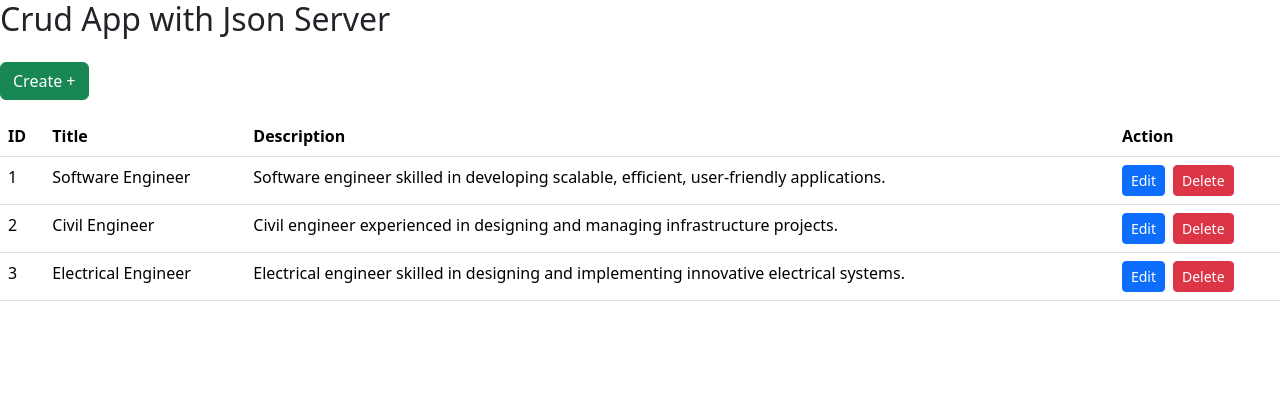
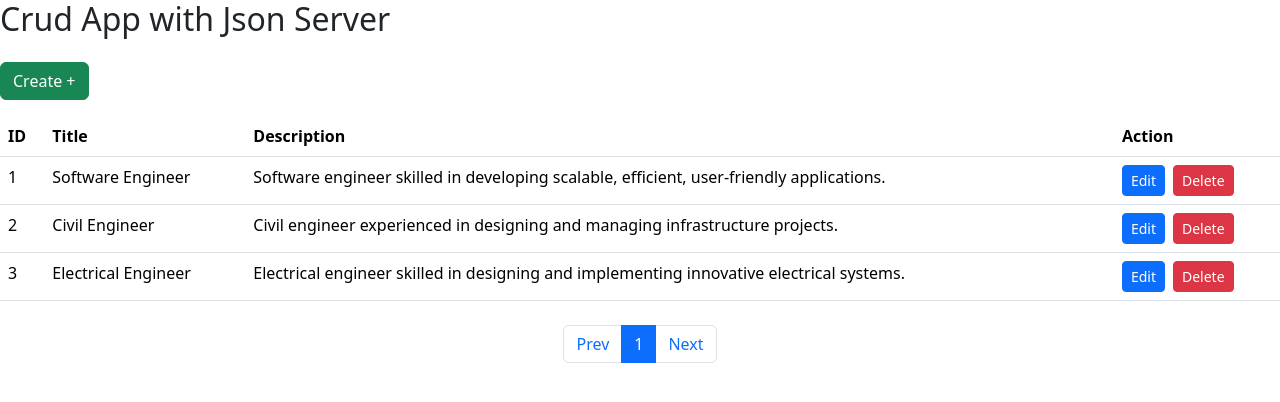
Before and after one commit to FakrulSwe/to-do-web, a React (Create React App) app: page / in a window 1280 px wide. Shown: the top 402 px of the page. Built offline with nearby package versions, Linux system fonts and the light colour scheme.

Commit message:
Added pagination

```diff
--- a/src/App.css
+++ b/src/App.css
@@ -36,3 +36,7 @@
     transform: rotate(360deg);
   }
 }
+.paginationbottom{
+  display: flex;
+  justify-content: center;
+}
--- a/src/Home.jsx
+++ b/src/Home.jsx
@@ -1,10 +1,19 @@
-import React from 'react'
+import React, { useState } from 'react'
 import { useDispatch, useSelector } from 'react-redux'
 import { Link, useNavigate } from 'react-router-dom';
 import { deleteUser } from './UserReducer';
 
 const Home = () => {
     const users = useSelector((state) => state.users);
+
+    const [currentPage, setCurrentPage] = useState(1)
+    const recordsPerpage = 5;
+    const lastIndex = currentPage * recordsPerpage;
+    const firstIndex = lastIndex - recordsPerpage;
+    const records = users.slice(firstIndex, lastIndex);
+    const npage = Math.ceil(users.length/recordsPerpage);
+    const numbers = [...Array(npage + 1).keys()].slice(1);
+
     const dispatch = useDispatch();
 
     const handleDelete = (id) =>{
@@ -25,7 +34,7 @@ const Home = () => {
                 </tr>
             </thead>
             <tbody>
-                {users.map((user, index) =>(
+                {records.map((user, index) =>(
                     <tr key={index}>
                         <td>{user.id}</td>
                         <td>{user.title}</td>
@@ -38,8 +47,44 @@ const Home = () => {
                 ))}
             </tbody>
         </table>
+
+        <div className='mt-4 paginationbottom'>
+            <nav>
+                <ul className='pagination'>
+                    <li className='page-item'>
+                        <a href="#" className='page-link'
+                        onClick={prePage}>Prev</a>
+                    </li>
+                    {
+                        numbers.map((n, i) => (
+                            <li className={`page-item ${currentPage === n ? 'active' : ''}`} key={i}>
+                                <a href="#" className='page-link'
+                                onClick={() => changeCPage(n)}>{n}</a>
+                            </li>
+                        ))
+                    }
+                    <li className='page-item'>
+                        <a href="#" className='page-link'
+                        onClick={nextPage}>Next</a>
+                    </li>
+                </ul>
+            </nav>
+        </div>
     </div>
   )
+  function prePage(){
+    if(currentPage !== 1) {
+        setCurrentPage(currentPage - 1);
+    }
+  }
+  function changeCPage(id){
+    setCurrentPage(id);
+  }
+  function nextPage(id){
+    if(currentPage !== npage){
+        setCurrentPage(currentPage + 1)
+    }
+  }
 }
 
 export default Home
```
